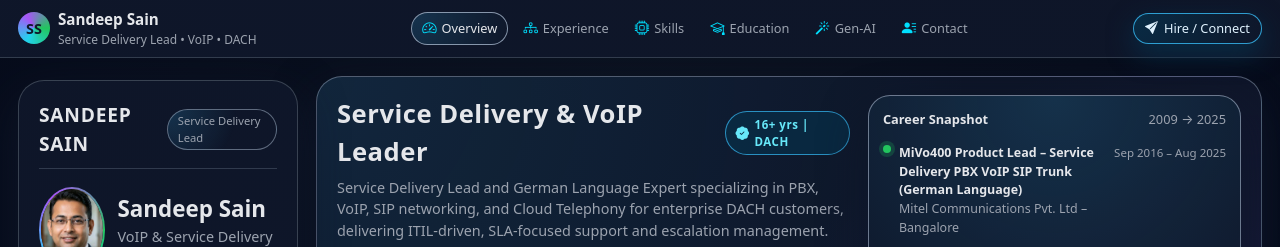
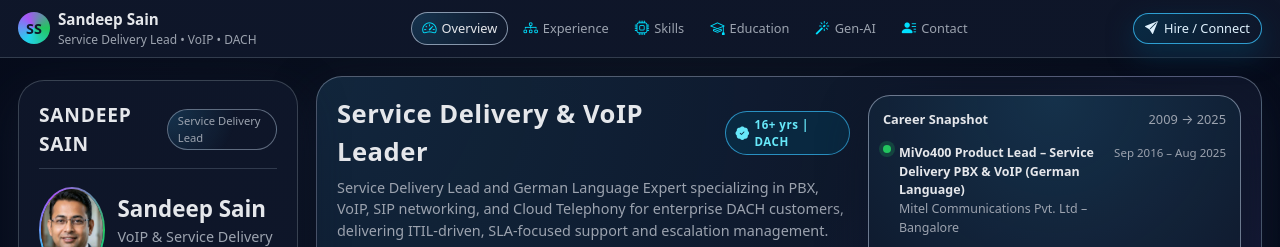
Before and after one commit to sandeepsain1989-debug/portfolio, a plain HTML site: page index.html in a window 1280 px wide. Shown: the top 247 px of the page. Drawn offline with nearby package versions, Linux system fonts and the light colour scheme.

Commit message:
Update index.html

```diff
--- a/index.html
+++ b/index.html
@@ -1138,7 +1138,7 @@
               <div class="timeline-line"></div>
             </div>
             <div>
-              <div class="timeline-role">MiVo400 Product Lead – Service Delivery PBX VoIP SIP Trunk (German Language)</div>
+              <div class="timeline-role">MiVo400 Product Lead – Service Delivery PBX & VoIP (German Language)</div>
               <div class="timeline-org">Mitel Communications Pvt. Ltd – Bangalore</div>
             </div>
             <div class="timeline-date">Sep 2016 – Aug 2025</div>
```
